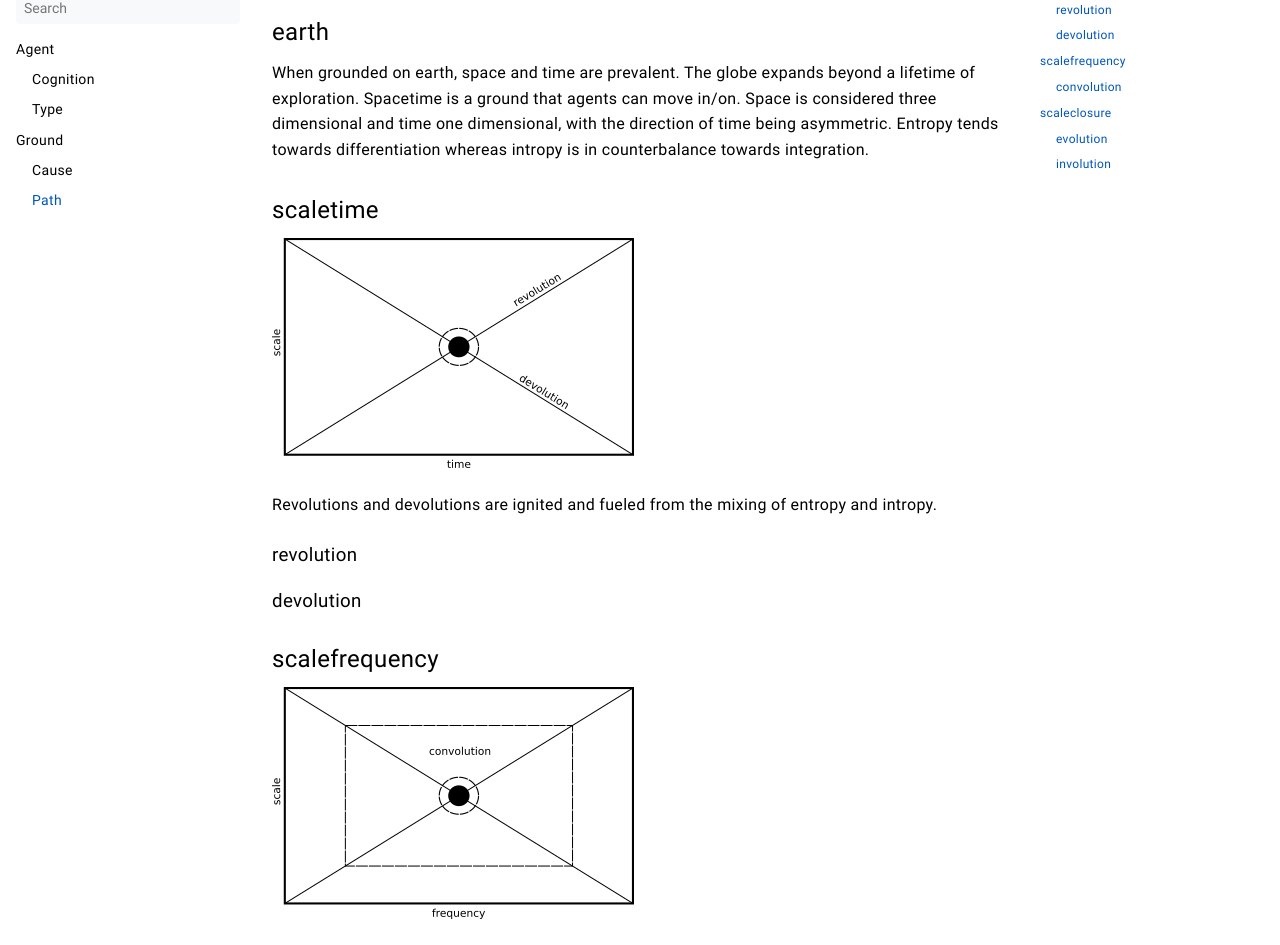
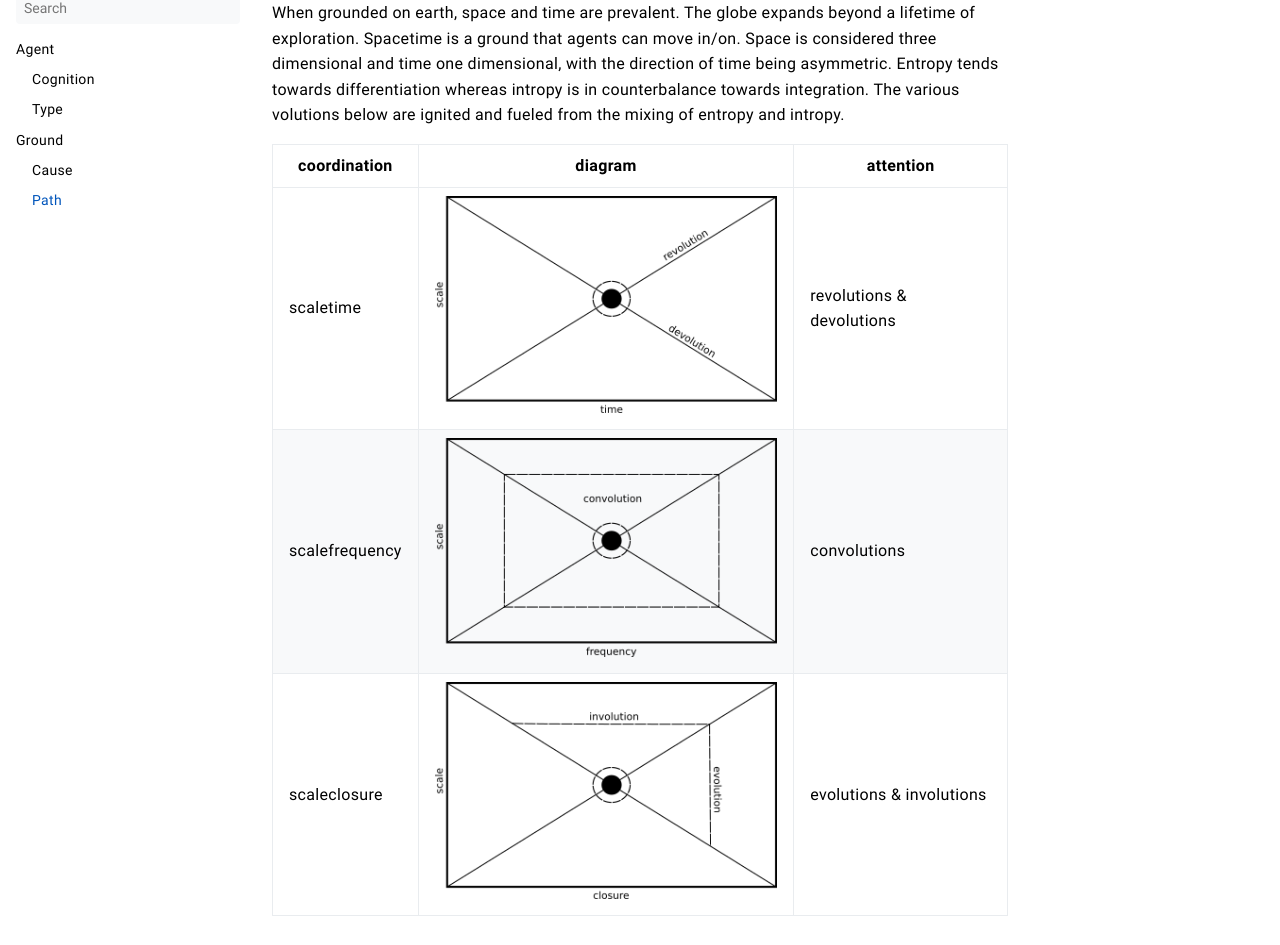
Before and after one commit to daylenjbonner/volution, a plain HTML site: page docs/ground/path/index.html in a window 1280 px wide. Shown: the part 80-1025 px from the top of the page. Drawn offline with Linux system fonts and the light colour scheme.

Commit message:
table content

```diff
--- a/docs/ground/path/index.html
+++ b/docs/ground/path/index.html
@@ -3,8 +3,7 @@
 <head>
   <meta charset="UTF-8">
 <meta name="viewport" content="width=device-width, initial-scale=1.0">
-<meta name="description" content="path #  earth #  When grounded on earth, space and time are prevalent. The globe expands beyond a lifetime of exploration. Spacetime is a ground that agents can move in/on. Space is considered three dimensional and time one dimensional, with the direction of time being asymmetric. Entropy tends towards differentiation whereas intropy is in counterbalance towards integration.
-scaletime #  Revolutions and devolutions are ignited and fueled from the mixing of entropy and intropy.">
+<meta name="description" content="path #  When grounded on earth, space and time are prevalent. The globe expands beyond a lifetime of exploration. Spacetime is a ground that agents can move in/on. Space is considered three dimensional and time one dimensional, with the direction of time being asymmetric. Entropy tends towards differentiation whereas intropy is in counterbalance towards integration. The various volutions below are ignited and fueled from the mixing of entropy and intropy.">
 <meta name="theme-color" content="#FFFFFF">
 <meta name="color-scheme" content="light dark"><meta property="og:title" content="" />
 <meta property="og:description" content="" />
@@ -16,7 +15,7 @@ scaletime #  Revolutions and devolutions are ignited and fueled from the mixing
 <link rel="icon" href="/volution/favicon.png" type="image/x-icon">
 <link rel="stylesheet" href="/volution/book.min.82c5dbd23447cee0b4c2aa3ed08ce0961faa40e1fa370eee4f8c9f02e0d46b5f.css" integrity="sha256-gsXb0jRHzuC0wqo&#43;0Izglh&#43;qQOH6Nw7uT4yfAuDUa18=" crossorigin="anonymous">
   <script defer src="/volution/flexsearch.min.js"></script>
-  <script defer src="/volution/en.search.min.c1731c6385ed49897429cff38f397aa479f646e73b72a1a66f0d76c9e3233de2.js" integrity="sha256-wXMcY4XtSYl0Kc/zjzl6pHn2Ruc7cqGmbw12yeMjPeI=" crossorigin="anonymous"></script>
+  <script defer src="/volution/en.search.min.cf4e6d8ec788a9f36a40de78d4856ed5fe999be229bed21b393bb0a0ada5c251.js" integrity="sha256-z05tjseIqfNqQN541IVu1f6Zm&#43;IpvtIbOTuwoK2lwlE=" crossorigin="anonymous"></script>
 <link rel="alternate" type="application/rss+xml" href="https://daylenjbonner.github.io/volution/docs/ground/path/index.xml" title="Volution" />
 <!--
 Made with Book Theme
@@ -220,28 +219,7 @@ https://github.com/alex-shpak/hugo-book
   <aside class="hidden clearfix">
 
 
-<nav id="TableOfContents">
-  <ul>
-    <li><a href="#earth">earth</a></li>
-    <li><a href="#scaletime">scaletime</a>
-      <ul>
-        <li><a href="#revolution">revolution</a></li>
-        <li><a href="#devolution">devolution</a></li>
-      </ul>
-    </li>
-    <li><a href="#scalefrequency">scalefrequency</a>
-      <ul>
-        <li><a href="#convolution">convolution</a></li>
-      </ul>
-    </li>
-    <li><a href="#scaleclosure">scaleclosure</a>
-      <ul>
-        <li><a href="#evolution">evolution</a></li>
-        <li><a href="#involution">involution</a></li>
-      </ul>
-    </li>
-  </ul>
-</nav>
+<nav id="TableOfContents"></nav>
 
 
 
@@ -256,47 +234,33 @@ https://github.com/alex-shpak/hugo-book
   path
   <a class="anchor" href="#path">#</a>
 </h1>
-<h2 id="earth">
-  earth
-  <a class="anchor" href="#earth">#</a>
-</h2>
-<p>When grounded on earth, space and time are prevalent. The globe expands beyond a lifetime of exploration. Spacetime is a ground that agents can move in/on. Space is considered three dimensional and time one dimensional, with the direction of time being asymmetric. Entropy tends towards differentiation whereas intropy is in counterbalance towards integration.</p>
-<h2 id="scaletime">
-  scaletime
-  <a class="anchor" href="#scaletime">#</a>
-</h2>
-<p><img src="scaletime.png" alt="scaletime" /></p>
-<p>Revolutions and devolutions are ignited and fueled from the mixing of entropy and intropy.</p>
-<h3 id="revolution">
-  revolution
-  <a class="anchor" href="#revolution">#</a>
-</h3>
-<h3 id="devolution">
-  devolution
-  <a class="anchor" href="#devolution">#</a>
-</h3>
-<h2 id="scalefrequency">
-  scalefrequency
-  <a class="anchor" href="#scalefrequency">#</a>
-</h2>
-<p><img src="scalefrequency.png" alt="scalefrequency" /></p>
-<h3 id="convolution">
-  convolution
-  <a class="anchor" href="#convolution">#</a>
-</h3>
-<h2 id="scaleclosure">
-  scaleclosure
-  <a class="anchor" href="#scaleclosure">#</a>
-</h2>
-<p><img src="scaleclosure.png" alt="scaleclosure" /></p>
-<h3 id="evolution">
-  evolution
-  <a class="anchor" href="#evolution">#</a>
-</h3>
-<h3 id="involution">
-  involution
-  <a class="anchor" href="#involution">#</a>
-</h3>
+<p>When grounded on earth, space and time are prevalent. The globe expands beyond a lifetime of exploration. Spacetime is a ground that agents can move in/on. Space is considered three dimensional and time one dimensional, with the direction of time being asymmetric. Entropy tends towards differentiation whereas intropy is in counterbalance towards integration. The various volutions below are ignited and fueled from the mixing of entropy and intropy.</p>
+<table>
+<thead>
+<tr>
+<th>coordination</th>
+<th>diagram</th>
+<th>attention</th>
+</tr>
+</thead>
+<tbody>
+<tr>
+<td>scaletime</td>
+<td><img src="scaletime.png" alt="scaletime" /></td>
+<td>revolutions &amp; devolutions</td>
+</tr>
+<tr>
+<td>scalefrequency</td>
+<td><img src="scalefrequency.png" alt="scalefrequency" /></td>
+<td>convolutions</td>
+</tr>
+<tr>
+<td>scaleclosure</td>
+<td><img src="scaleclosure.png" alt="scaleclosure" /></td>
+<td>evolutions &amp; involutions</td>
+</tr>
+</tbody>
+</table>
 </article>
 
 
@@ -336,28 +300,7 @@ https://github.com/alex-shpak/hugo-book
       <div class="book-toc-content">
 
 
-<nav id="TableOfContents">
-  <ul>
-    <li><a href="#earth">earth</a></li>
-    <li><a href="#scaletime">scaletime</a>
-      <ul>
-        <li><a href="#revolution">revolution</a></li>
-        <li><a href="#devolution">devolution</a></li>
-      </ul>
-    </li>
-    <li><a href="#scalefrequency">scalefrequency</a>
-      <ul>
-        <li><a href="#convolution">convolution</a></li>
-      </ul>
-    </li>
-    <li><a href="#scaleclosure">scaleclosure</a>
-      <ul>
-        <li><a href="#evolution">evolution</a></li>
-        <li><a href="#involution">involution</a></li>
-      </ul>
-    </li>
-  </ul>
-</nav>
+<nav id="TableOfContents"></nav>
 
 
 
--- /dev/null
+++ b/en.search.min.cf4e6d8ec788a9f36a40de78d4856ed5fe999be229bed21b393bb0a0ada5c251.js
@@ -0,0 +1 @@
+'use strict';(function(){const g='/volution/en.search-data.min.dcfe8e3176f186fd6277c1c89f038311a0cb9450e8555cb2953b403b60ddd1a2.json',h=Object.assign({cache:!0},{doc:{id:'id',field:['title','content'],store:['title','href','section']}}),a=document.querySelector('#book-search-input'),b=document.querySelector('#book-search-results');if(!a)return;a.addEventListener('focus',c),a.addEventListener('keyup',d),document.addEventListener('keypress',e);function e(b){if(b.target.value!==void 0)return;if(a===document.activeElement)return;const c=String.fromCharCode(b.charCode);if(!f(c))return;a.focus(),b.preventDefault()}function f(b){const c=a.getAttribute('data-hotkeys')||'';return c.indexOf(b)>=0}function c(){a.removeEventListener('focus',c),a.required=!0,fetch(g).then(a=>a.json()).then(a=>{window.bookSearchIndex=FlexSearch.create('balance',h),window.bookSearchIndex.add(a)}).then(()=>a.required=!1).then(d)}function d(){while(b.firstChild)b.removeChild(b.firstChild);if(!a.value)return;const c=window.bookSearchIndex.search(a.value,10);c.forEach(function(a){const c=i('<li><a href></a><small></small></li>'),d=c.querySelector('a'),e=c.querySelector('small');d.href=a.href,d.textContent=a.title,e.textContent=a.section,b.appendChild(c)})}function i(b){const a=document.createElement('div');return a.innerHTML=b,a.firstChild}})()
```
Also changed, not shown: 404.html (+1 -1 lines), categories/index.html (+1 -1 lines), docs/agent/cognition/index.html (+33 -45 lines), docs/agent/index.html (+1 -1 lines), docs/agent/type/index.html (+1 -1 lines), docs/ground/cause/index.html (+1 -1 lines), docs/ground/index.html (+1 -1 lines), docs/index.html (+1 -1 lines), en.search-data.min.dcfe8e3176f186fd6277c1c89f038311a0cb9450e8555cb2953b403b60ddd1a2.json (added, +1 -0 lines), index.html (+1 -1 lines), tags/index.html (+1 -1 lines).
